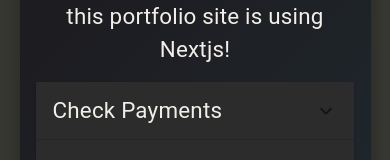
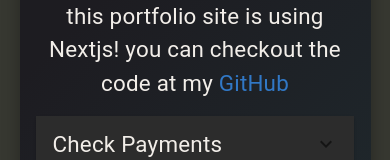
Before and after one commit to joeluna17/joseph-luna-portfolio, a Next.js app: page / in a window 390 px wide. Shown: the part 4251-4411 px from the top of the page. Built offline with nearby package versions, Linux system fonts and the light colour scheme; no server answers.

Commit message:
adding link to github and adjusting css for mobile

```diff
--- a/src/pages/index.tsx
+++ b/src/pages/index.tsx
@@ -31,7 +31,7 @@
   return (
     <Layout title='Joe Luna Dev'>
       <Box style={{ position: 'relative', width: '100vw', borderBottom: '10px solid #000' }}>
-        <Box sx={{ display: 'flex', flexDirection: 'column', width: '65%', position: 'absolute', zIndex: '555', fontWeight: 700, color: '#fff', top: '12%', left: 'calc(100vw - 98vw)', padding: 0, textAlign: 'left', '@media(max-width: 994px)': { textAlign: 'center', alignItems: 'center', width: '100%', left: 0, top: '8%' } }}>
+        <Box sx={{ display: 'flex', flexDirection: 'column', width: '65%', position: 'absolute', zIndex: '555', fontWeight: 700, color: '#fff', top: '12%', left: 'calc(100vw - 98vw)', padding: 0, textAlign: 'left', '@media(max-width: 994px)': { textAlign: 'center', alignItems: 'center', width: '100%', left: 0, top: '2%' } }}>
           <Image style={{ width: '400px', height: '450px', borderRadius: '50px 0 50px 0' }} src={require('../assets/images/my-images/joe_two.jpg')} alt={'Joseph Luna profile photo two'} />
           <Box style={{ backgroundColor: 'rgba(0,0,0,0.5)', padding: '2%', borderRadius: '8px', marginTop: '10px', width: '100%' }}>
             <Typography variant='h1' sx={{ '@media(max-width: 794px)': { fontSize: '3.5em' } }}>
@@ -113,7 +113,10 @@
                 </Typography>
                 <Typography variant='body1'>
                   React is my go-to when it comes to creating new projects or just creating proof of concepts both personally and professionally. I truly enjoy the simplicity the library offers, and how fast it allows development to scale. I feel most comfortable architecting and developing with in the React ecosystem. I have extensive experience with using Redux for application state as well as many more packages and third part libraries. Here are just a few of many projects I create that are
-                  using React. Oh, by the way this portfolio site is using Nextjs!
+                  using React. Oh, by the way this portfolio site is using Nextjs! you can checkout the code at my{' '}
+                  <a href='https://github.com/joeluna17/joseph-luna-portfolio' target='_blank' title='See my portfolio site code' rel='noreferrer' style={{ color: '#3178c6' }}>
+                    GitHub
+                  </a>
                 </Typography>
                 <Box style={{ marginTop: '15px' }}>
                   <Accordion>
```
